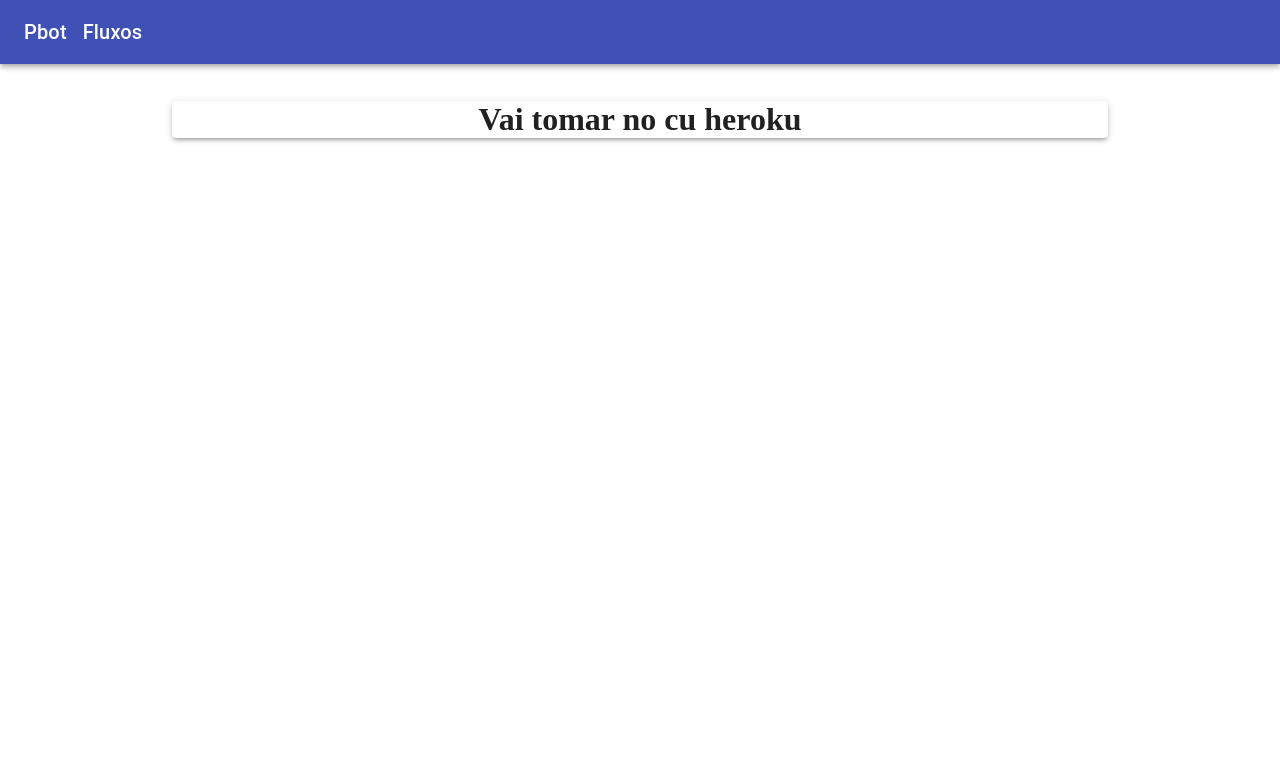
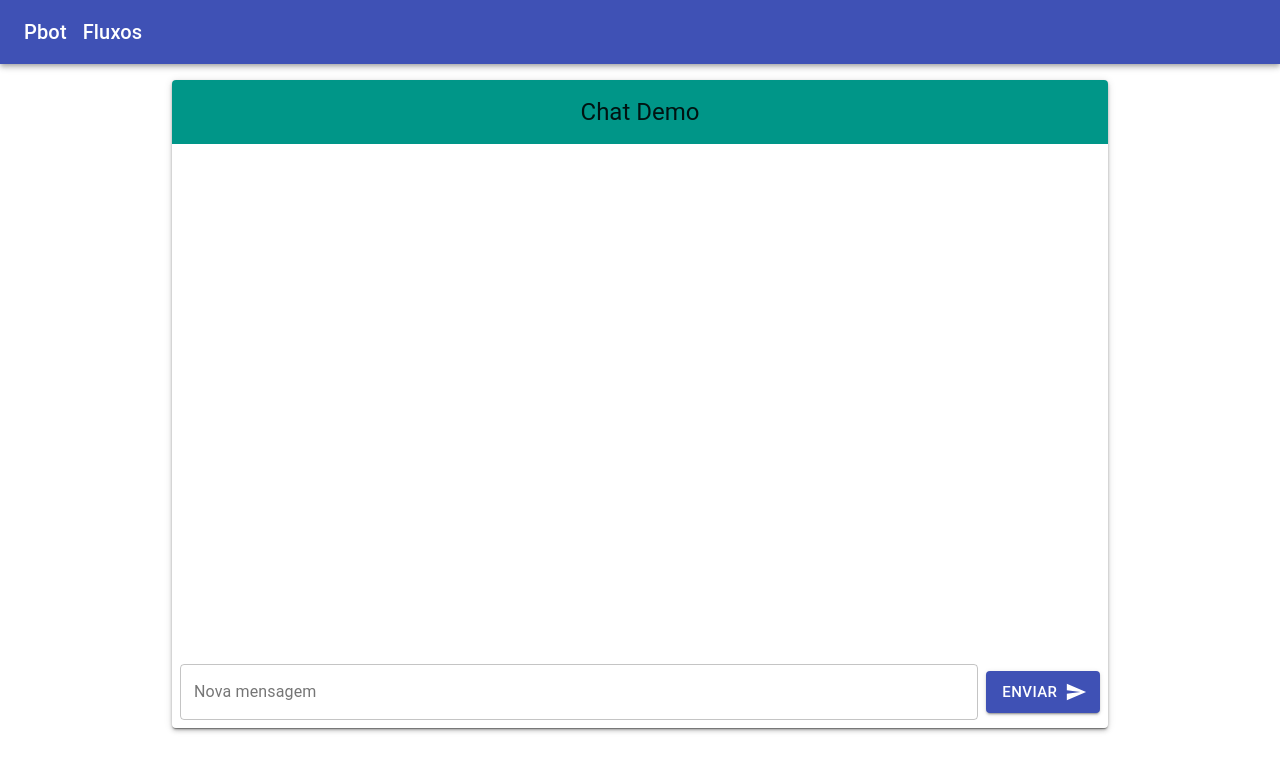
Before and after one commit to harrisonpepese/PbotFront, a Next.js app: page / in a window 1280 px wide. Shown: the top 772 px of the page. Built offline with nearby package versions, Linux system fonts and the light colour scheme.

Commit message:
agora vai

```diff
--- a/components/chat/index.js
+++ b/components/chat/index.js
@@ -19,7 +19,6 @@
     padding: theme.spacing(2),
     textAlign: "center",
   },
-  card: {},
   title: {
     background: "#009688",
   },
@@ -60,7 +59,7 @@
   };
 
   return (
-    <Card className={classes.card}>
+    <Card>
       <CardHeader title="Chat Demo" className={classes.title} />
       <CardContent className={classes.content}>
         {chat._id ? (
--- a/pages/index.js
+++ b/pages/index.js
@@ -1,6 +1,6 @@
 import Chat from '../components/chat'
 export default () =>{
   return(
-    <h1>Vai tomar no cu heroku</h1>
+    <Chat/>
   )
 }
```
